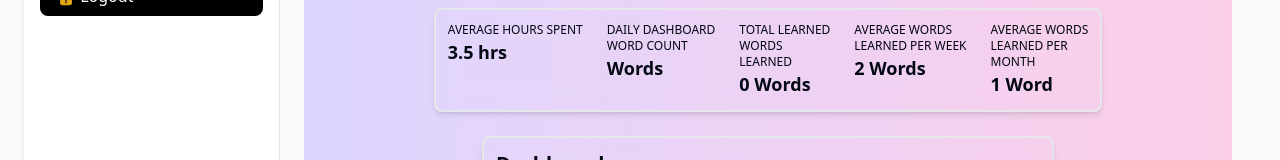
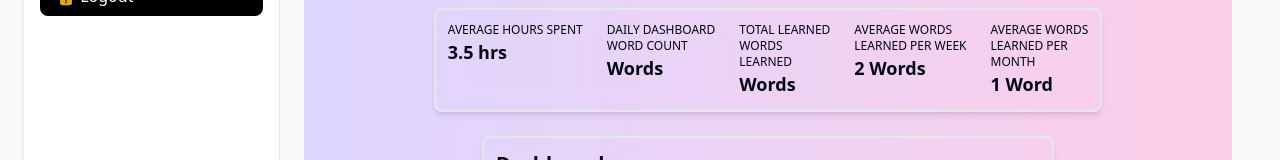
Before and after one commit to dushyantpant5/vocab, a Next.js app: page /profile in a window 1280 px wide. Shown: the part 248-408 px from the top of the page. Built offline with nearby package versions, Linux system fonts and the light colour scheme; no server answers.

Commit message:
change in usesate

```diff
--- a/src/app/(protected)/profile/page.tsx
+++ b/src/app/(protected)/profile/page.tsx
@@ -9,7 +9,7 @@ interface UserDetails {
 }
 export default function ProfilePage() {
   const [userDetails, setUserDetails]= useState<UserDetails| null>(null);
-  const [learnedWordsCount, setLearnedWordsCount] = useState("0");
+  const [learnedWordsCount, setLearnedWordsCount] = useState("");
   const [loading, setLoading] = useState(true);
   useEffect(() => {
       const fetchUserDetails = async () => {
```
